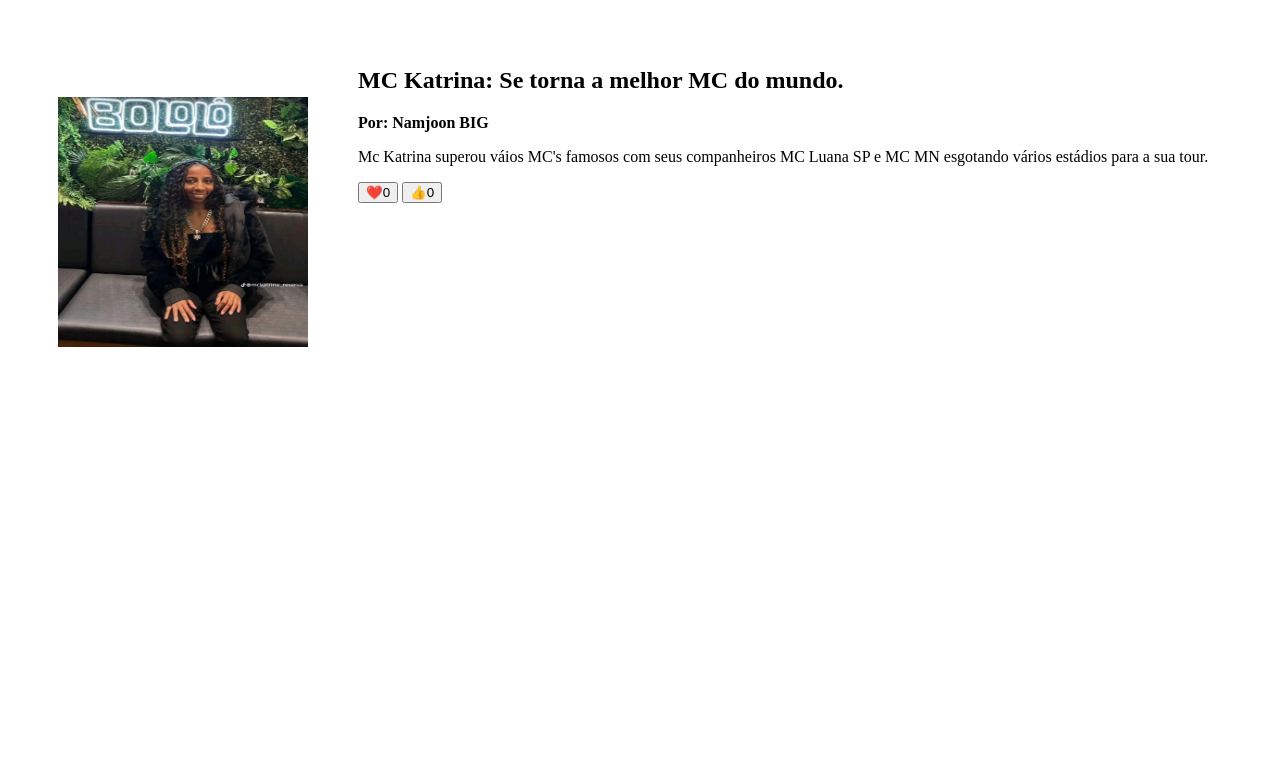
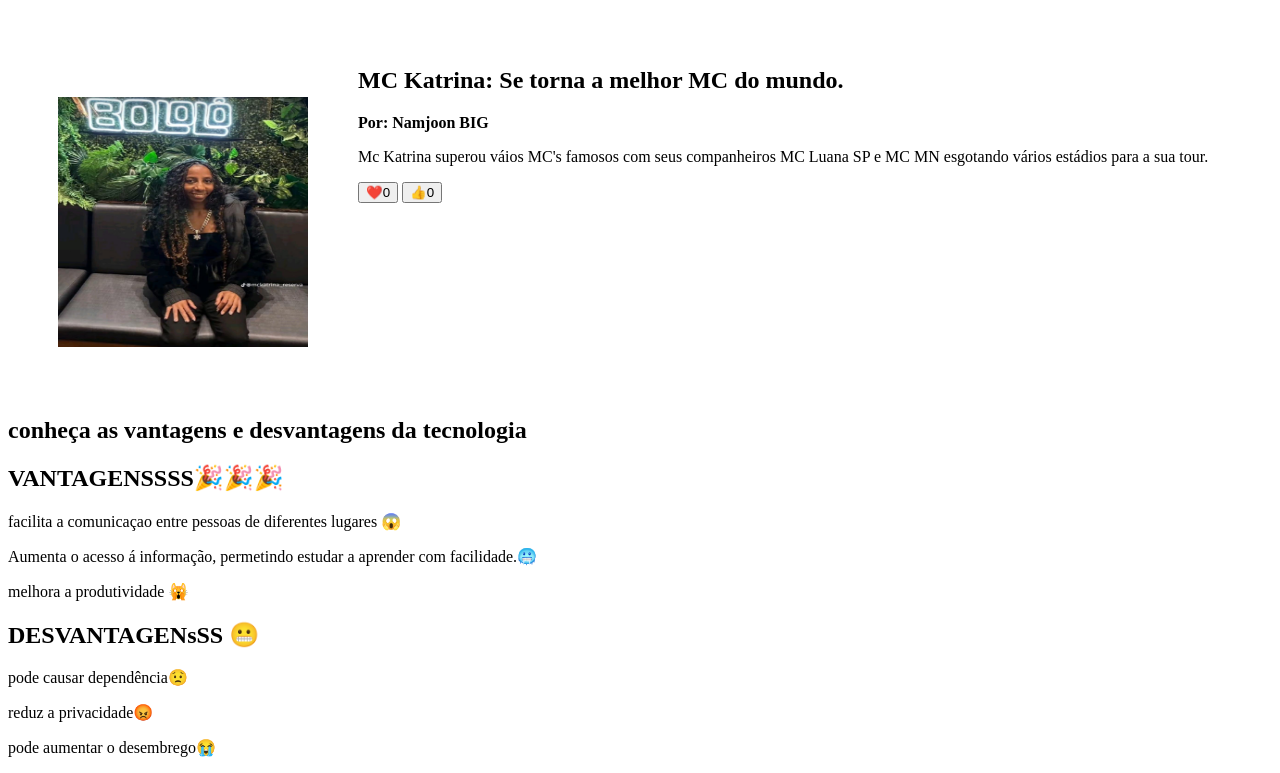
Before and after one commit to Slkyxs/yxserigoniaf, a plain HTML site: page index.html in a window 1280 px wide. Shown: the part 457-1230 px from the top of the page. Before the commit the page ends 874 px from the top, so only its background shows below. Drawn offline with Linux system fonts and the light colour scheme.

Commit message:
njkbnjnjknlj

```diff
--- a/index.html
+++ b/index.html
@@ -77,7 +77,17 @@
         </article>
         </main>
     </article>
-    <div><h2></h2></div>
+    <div>
+        <h2>conheça as vantagens e desvantagens da tecnologia</h2>
+    <h2>VANTAGENSSSS🎉🎉🎉</h2>
+    <p>facilita a comunicaçao entre pessoas de diferentes lugares 😱<p>
+        <P>Aumenta o acesso á informação, permetindo estudar a aprender com facilidade.🥶</P>
+        <p>melhora a produtividade 🙀</p>
+        <h2> DESVANTAGENsSS 😬</h2>
+        <p> pode causar dependência😟</p>
+        <p> reduz a privacidade😡</p>
+        <p>pode aumentar o desembrego😭</p>
+        <div>
 
     </main>
 </body>
```
